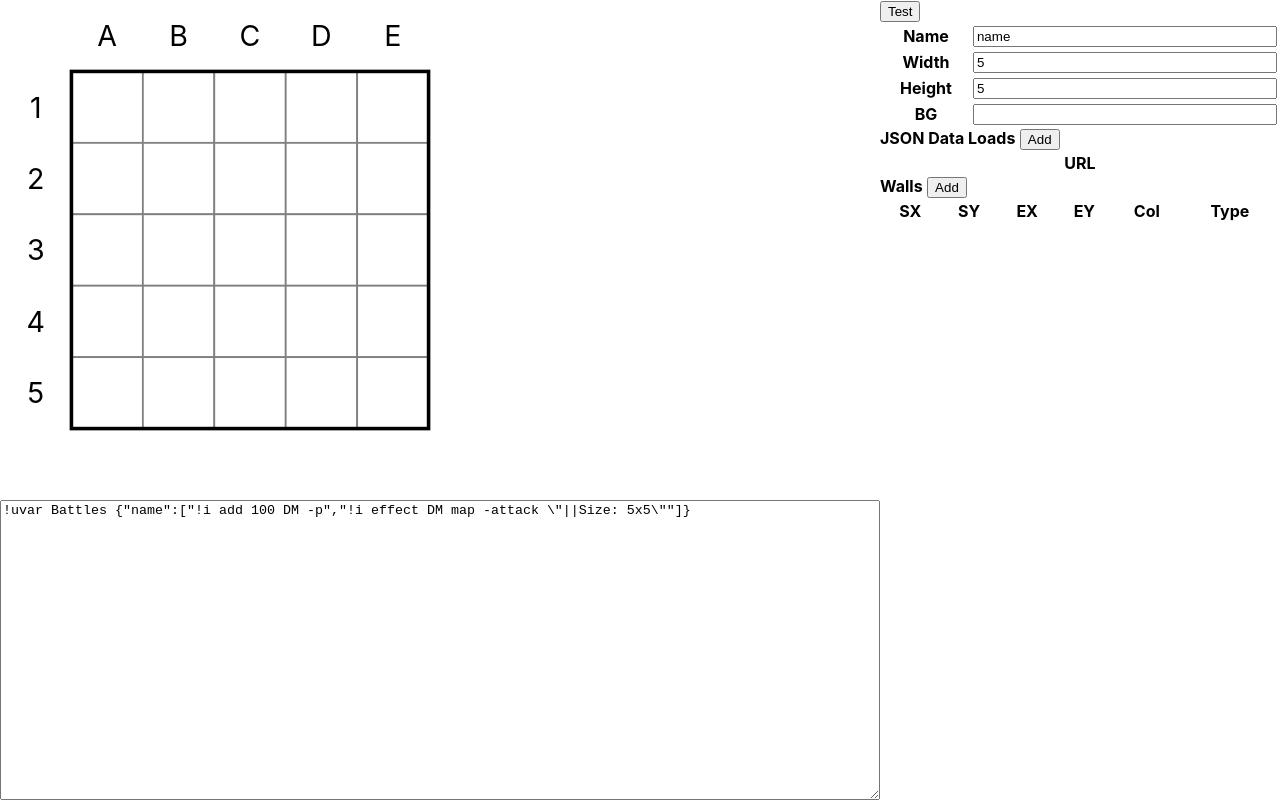
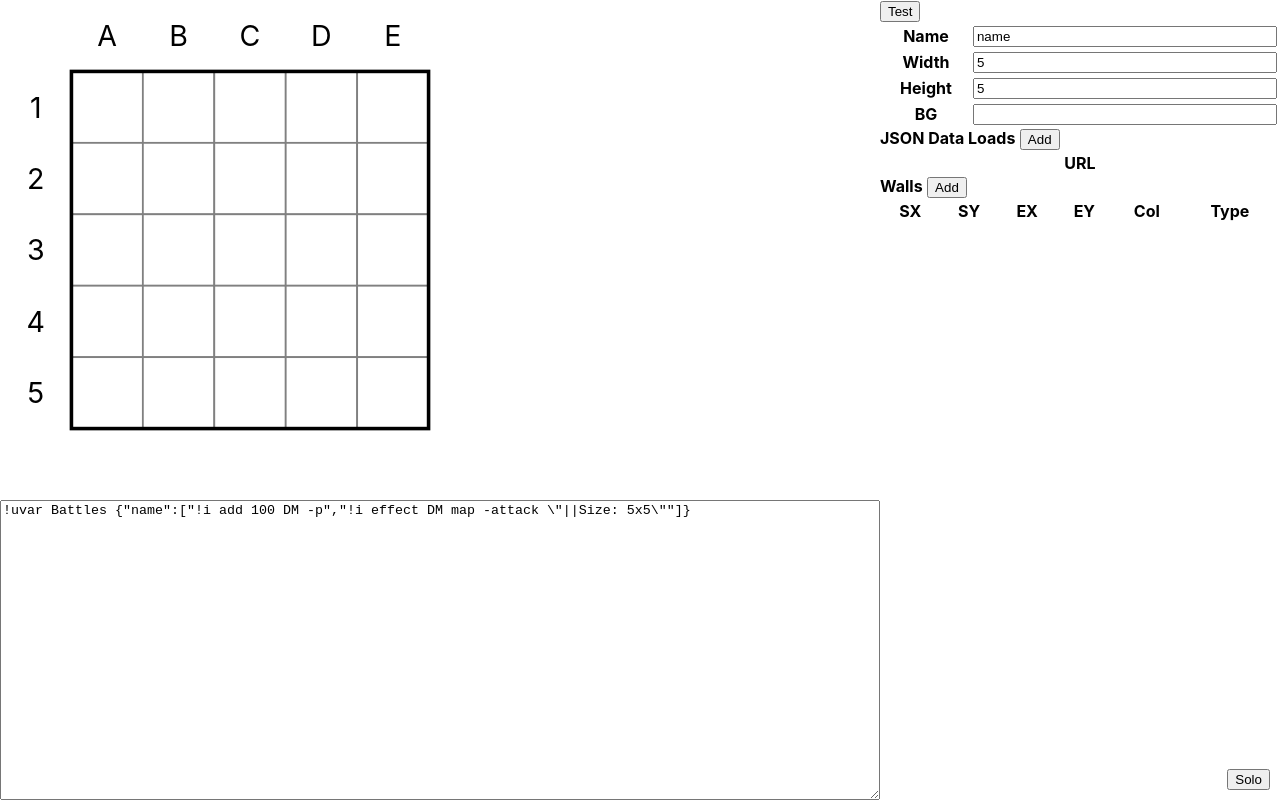
Before and after one commit to lagdotcom/avrae-map-planner, a React (Create React App) app: page / in a window 1280 px wide. Built offline with nearby package versions, Linux system fonts and the light colour scheme.

Commit message:
added 'Solo' button

```diff
--- a/src/MapPlanner.scss
+++ b/src/MapPlanner.scss
@@ -5,6 +5,17 @@
   grid-template-rows: auto 300px;
   width: 100%;
   height: 100vh;
+
+  &.solo {
+    grid-template: "view";
+    .MapDetails, .MapCode { display: none; }
+  }
+
+  .SoloButton {
+    position: absolute;
+    right: 10px;
+    bottom: 10px;
+  }
 
   .MapView {
     grid-area: view;
--- a/src/MapPlanner.tsx
+++ b/src/MapPlanner.tsx
@@ -326,6 +326,7 @@ export default function MapPlanner(): JSX.Element {
     walls: [],
     loads: [],
   });
+  const [solo, setSolo] = useState<boolean>(false);
 
   const [selected, setSelected] = useState<number>();
   function add(x: number, y: number) {
@@ -355,7 +356,7 @@ export default function MapPlanner(): JSX.Element {
   }
 
   return (
-    <div className="MapPlanner">
+    <div className={`MapPlanner ${solo ? 'solo': ''}`}>
       <MapView
         onSelect={setSelected}
         onAdd={add}
@@ -364,6 +365,7 @@ export default function MapPlanner(): JSX.Element {
       />
       <MapDetails plan={plan} setPlan={setPlan} selected={selected} />
       <MapCode onChange={parse} plan={plan} uvar={true} />
+      <button className="SoloButton" onClick={() => setSolo(!solo)}>Solo</button>
     </div>
   );
 }
```
